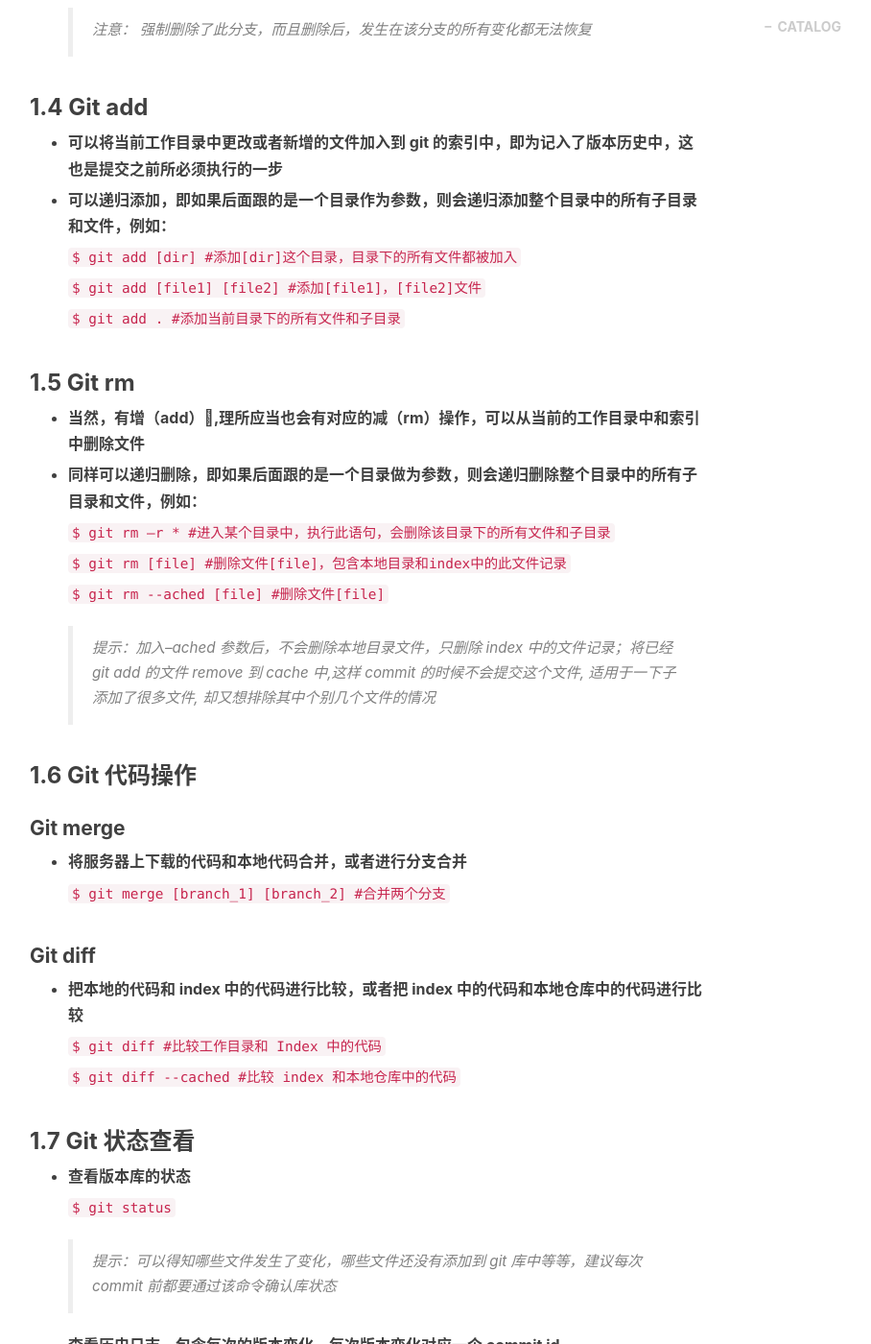
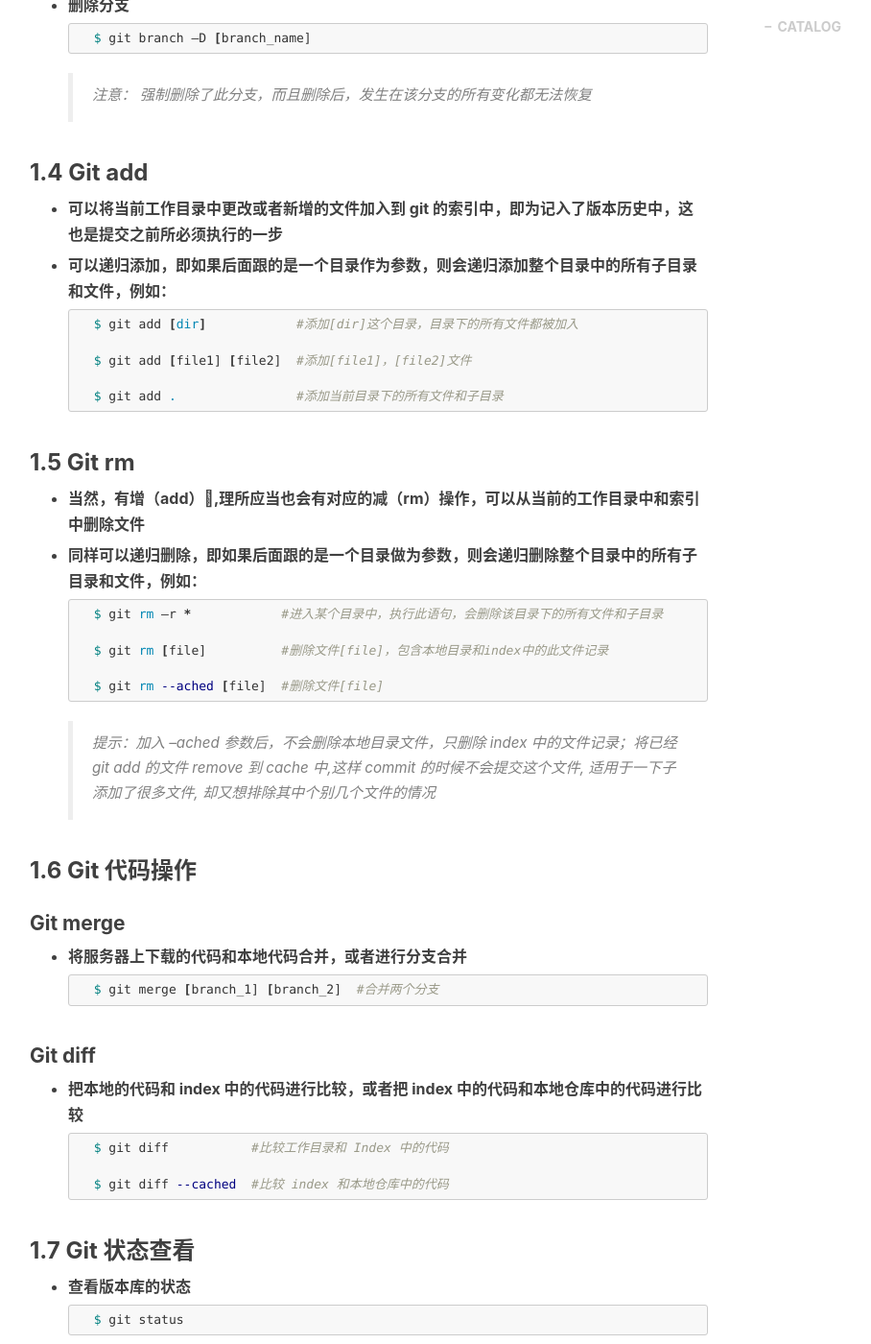
Before and after one commit to corcd/corcd.github.io, a Jekyll site: the page built from _posts/2017-10-22-git-commands-directions.markdown, in a window 1280 px wide and 1400 px high, scrolled down 2148 px. Shown: the whole window at 96% size, without its empty margins (234-1142 px from the left). Built offline with Jekyll 4.4.1, drawn with Linux system fonts in a browser that asks for light colours; nearby versions of some CDN libraries; comment, search, counter and statistics services are not loaded; some of the changed text lies outside the part shown.

Commit message:
add code block & pic update

````diff
--- a/_includes/footer.html
+++ b/_includes/footer.html
@@ -83,7 +83,7 @@
                     Copyright &copy; {{ site.time | date: '%Y' }} {{ site.sidebar-owner }}
                     <br>
                     Theme by <a href="https://github.com/Huxpro/huxpro.github.io">HuxPro</a> |
-                    Hosted by <a href="https://pages.github.com/">Github pages</a>
+                    Hosted by <a href="https://pages.github.com/">Github Pages</a>
                     <!--iframe
                         style="margin-left: 2px; margin-bottom:-5px;"
                         frameborder="0" scrolling="0" width="100px" height="20px"
--- a/_posts/2017-10-22-git-commands-directions.markdown
+++ b/_posts/2017-10-22-git-commands-directions.markdown
@@ -28,17 +28,23 @@
 
 - **配置使用 git 仓库的人员姓名**
 
-    `$ git config --global user.name "Your Name Comes Here"`
+    ```shell
+    $ git config --global user.name "Your Name Comes Here"
+    ```
 
 - **配置使用 git 仓库的人员 email**
 
-    `$ git config --global user.email you@yourdomain.example.com`
+    ```shell
+    $ git config --global user.email you@yourdomain.example.com
+    ```
 
 ### 1.2 Git 本地仓库初始化
 
 - **在进入需要的目录之后，初始化本地 git 仓库**
 
-    `$ git init`
+    ```shell
+    $ git init
+    ```
 
 ### 1.3 Git 分支操作
 
@@ -46,27 +52,37 @@
 
 - **创建一个新分支，并切换到该分支上**
 
-    `$ git checkout –b [new_branch_name]`
+    ```shell
+    $ git checkout –b [new_branch_name]
+    ```
 
 - **切换到已经建立的本地分支 local_branch 上**
 
-    `$ git checkout [local_branch]`
+    ```shell
+    $ git checkout [local_branch]
+    ```
 
 - **切换到服务器上的分支 remote_branch**
 
-    `$ git checkout [remote_branch]`
+    ```shell
+    $ git checkout [remote_branch]
+    ```
 
     > 提示：远程分支 [remote_branch] 可以通过 `$ git branch –r` 列出
 
 - **切换到标识 id 为 commit id 的分支上**
 
-    `$ git checkout [commit_id]`
+    ```shell
+    $ git checkout [commit_id]
+    ```
 
 #### Git branch
 
 - **创建一个分支**
 
-    `$ git branch [branch_name]`
+    ```shell
+    $ git branch [branch_name]
+    ```
 
     *(虽然创建了分支，但是不会将当前工作分支切换到新创建的分支上，因此，还需要命令`$ git checkout [branch_name]` 来切换)*
 
@@ -74,7 +90,9 @@
 
 - **删除分支**
 
-    `$ git branch –D [branch_name]`
+    ```shell
+    $ git branch –D [branch_name]
+    ```
 
     > 注意： 强制删除了此分支，而且删除后，发生在该分支的所有变化都无法恢复
 
@@ -84,11 +102,13 @@
 
 - **可以递归添加，即如果后面跟的是一个目录作为参数，则会递归添加整个目录中的所有子目录和文件，例如：**
 
-    `$ git add [dir]            #添加[dir]这个目录，目录下的所有文件都被加入`
+    ```shell
+    $ git add [dir]            #添加[dir]这个目录，目录下的所有文件都被加入
 
-    `$ git add [file1] [file2]  #添加[file1]，[file2]文件`
+    $ git add [file1] [file2]  #添加[file1]，[file2]文件
 
-    `$ git add .                #添加当前目录下的所有文件和子目录`
+    $ git add .                #添加当前目录下的所有文件和子目录
+    ```
 
 ### 1.5 Git rm
 
@@ -96,13 +116,15 @@
 
 - **同样可以递归删除，即如果后面跟的是一个目录做为参数，则会递归删除整个目录中的所有子目录和文件，例如：**
 
-    `$ git rm –r *           #进入某个目录中，执行此语句，会删除该目录下的所有文件和子目录`
+    ```shell
+    $ git rm –r *            #进入某个目录中，执行此语句，会删除该目录下的所有文件和子目录
 
-    `$ git rm [file]         #删除文件[file]，包含本地目录和index中的此文件记录`
+    $ git rm [file]          #删除文件[file]，包含本地目录和index中的此文件记录
 
-    `$ git rm --ached [file] #删除文件[file]`
+    $ git rm --ached [file]  #删除文件[file]
+    ```
 
-    > 提示：加入--ached 参数后，不会删除本地目录文件，只删除 index 中的文件记录；将已经 git add 的文件 remove 到 cache 中,这样 commit 的时候不会提交这个文件, 适用于一下子添加了很多文件, 却又想排除其中个别几个文件的情况
+    > 提示：加入 --ached 参数后，不会删除本地目录文件，只删除 index 中的文件记录；将已经 git add 的文件 remove 到 cache 中,这样 commit 的时候不会提交这个文件, 适用于一下子添加了很多文件, 却又想排除其中个别几个文件的情况
 
 ### 1.6 Git 代码操作
 
@@ -110,31 +132,39 @@
 
 - **将服务器上下载的代码和本地代码合并，或者进行分支合并**
 
-    `$ git merge [branch_1] [branch_2] #合并两个分支`
+    ```shell
+    $ git merge [branch_1] [branch_2]  #合并两个分支
+    ```
 
 #### Git diff
 
 - **把本地的代码和 index 中的代码进行比较，或者把 index 中的代码和本地仓库中的代码进行比较**
 
-    `$ git diff           #比较工作目录和 Index 中的代码`
+    ```shell
+    $ git diff           #比较工作目录和 Index 中的代码
 
-    `$ git diff --cached  #比较 index 和本地仓库中的代码`
+    $ git diff --cached  #比较 index 和本地仓库中的代码
+    ```
 
 ### 1.7 Git 状态查看
 
 - **查看版本库的状态**
 
-    `$ git status`
+    ```shell
+    $ git status
+    ```
 
     > 提示：可以得知哪些文件发生了变化，哪些文件还没有添加到 git 库中等等，建议每次 commit 前都要通过该命令确认库状态
 
 - **查看历史日志，包含每次的版本变化，每次版本变化对应一个 commit id**
 
-    `$ git log -1`
+    ```shell
+    $ git log -1
+
+    $ git log --stat –summary  #显示每次版本的详细变化
+    ```
 
     > 提示：-1的意思是只显示一个commit，如果想显示5个，就-5。不指定的话，git log会从该commit一直往后显示
-
-    `$ git log --stat –summary  #显示每次版本的详细变化`
 
 ### 1.8 Git commit
 
@@ -142,7 +172,9 @@
 
 - **每一次提交，git 就会为全局代码建立一个唯一的 commit 标识代码，用户可以通过 git reset 命令恢复到任意一次提交时的代码**
 
-    `$ git commit -a –m “[message]”`
+    ```shell
+    $ git commit -a –m “[message]”
+    ```
 
     > 提示：，-m 参数可以指定当前操作的注释信息，信息不能为空；git commit 还有一个 -a 的参数，可以将那些没有通过 git add 标识的变化一并强行提交，但是不建议使用这种方式
 
@@ -152,7 +184,9 @@
 
 - **克隆服务器的仓库的代码到本地建立的目录中**
 
-    `$ git clone [url]`
+    ```shell
+    $ git clone [url]
+    ```
 
     *(通过 git clone 获取的远端 git 库，只包含了远端 git 库的当前工作分支。如果想获取其它分支信息，需要使用 `$ git branch –r` 来查看， 如果需要将远程的其它分支代码也获取过来，可以使用命令 `$ git checkout -b [local_branch] [remote_branch]`，其中，远端分支名  [remote_branch] 为 `$ git branch –r ` 所列出的分支名， 一般是诸如 `origin/branch_name` 的样子；如果本地分支名 [local_branch] 已经存在， 则不需要 `-b` 参数)*
 
@@ -162,7 +196,9 @@
 
 - **从服务器的仓库中下载最新代码**
 
-    `$ git fetch [url]`
+    ```shell
+    $ git fetch [url]
+    ```
 
     > 区别：相比 git pull 更安全些，相当于从远程获取最新版本到本地，不会自动 merge
 
@@ -170,13 +206,17 @@
 
 - **查看当前的远程仓库**
 
-    `$ git remote     #不带参数，列出已经存在的远程分支`
+    ```shell
+    $ git remote     #不带参数，列出已经存在的远程分支
 
-    `$ git remote -v  #出详细信息，在每一个名字后面列出其远程url`
+    $ git remote -v  #出详细信息，在每一个名字后面列出其远程url
+    ```
 
 - **添加远程仓库**
 
-    `$ git remote add [shortname] [url]`
+    ```shell
+    $ git remote add [shortname] [url]
+    ```
 
     > 提示：要添加一个目标地址为 [url] 的远程仓库,可以指定一个简单的 [shortname] ,以便将来引用
 
@@ -187,7 +227,9 @@
 
 - **从其它的版本库（既可以是远程的也可以是本地的）将代码更新到本地，例如：`$ git pull origin master` 就是将 origin 这个版本库的代码更新到本地的 master 主分支**
 
-    `$ git pull username@ipaddr:[remote_repository] [remote_branch] [local_branch]`
+    ```shell
+    $ git pull username@ipaddr:[remote_repository] [remote_branch] [local_branch]
+    ```
 
     *(这条命令将从远端仓库 [remote_repository] 中的远端分支名 [remote_branch] 获取到本地 git 库的一个本地分支中。其中，如果不写本地分支名 [local_branch]，则默认 pull 到本地当前分支)*
 
@@ -197,7 +239,9 @@
 
 - **将本地 commit 提交的代码更新到远程仓库的 [remote_branch] 分支中**
 
-    `$ git push origin [remote_branch]`
+    ```shell
+    $ git push origin [remote_branch]
+    ```
 
     > 区别：git push 和 git pull 正好想反，是将本地某个分支的内容提交到远端某个分支上。用法：`$ git pushusername@ipaddr:[remote_repository] [local_branch] [remote_branch]`，这条命令将本地 git 库的一个本地分支 push 到远端 git 库的远端分支名 [remote_branch] 中
 
````
Also changed, not shown: other parts of _posts/2017-10-22-git-commands-directions.markdown (+1 -1 lines), img/post-bg-git.jpg.
